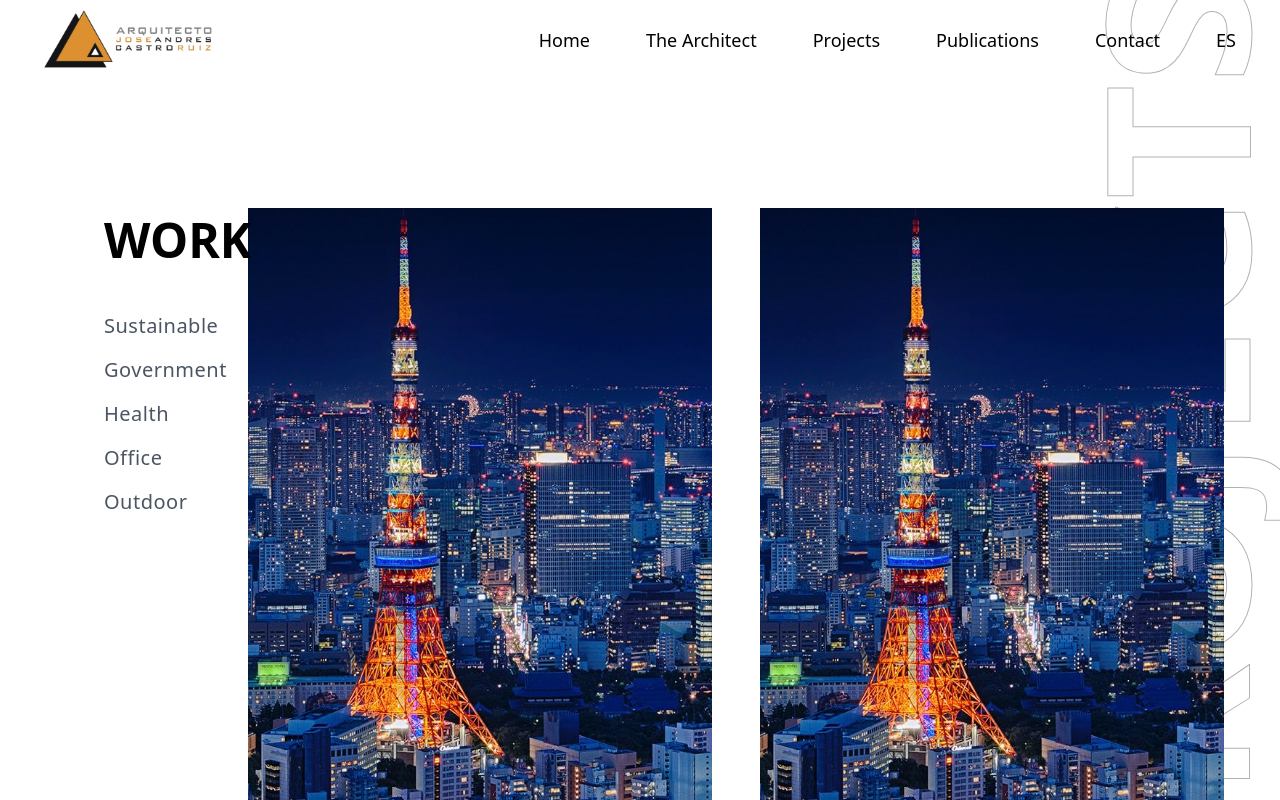
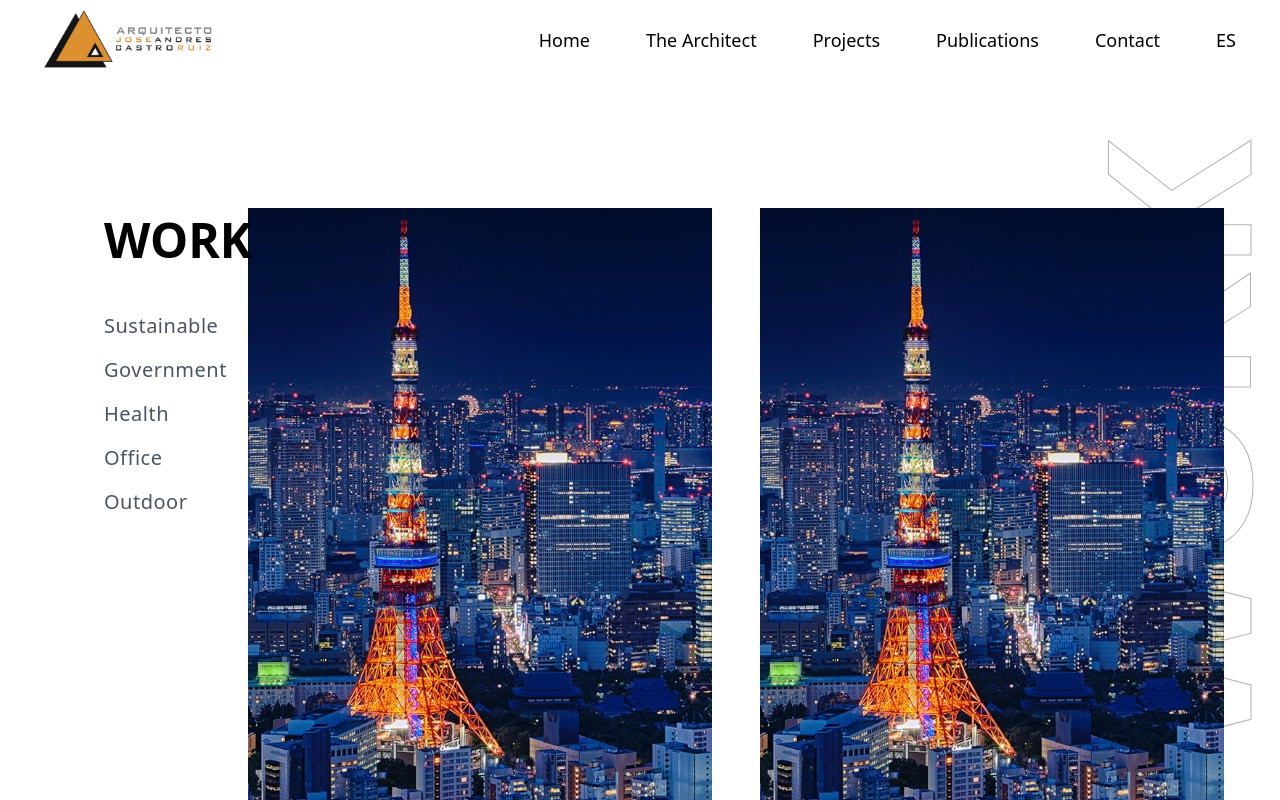
Before and after one commit to botflowlab/AndresCastroWebsite, a React (Vite) app: page /proyectos in a window 1280 px wide. Shown: the top 800 px of the page. Built offline with nearby package versions, Linux system fonts and the light colour scheme; a web font is replaced by a local one.

Commit message:
Updated Projects.jsx

```diff
--- a/src/pages/projects/Projects.jsx
+++ b/src/pages/projects/Projects.jsx
@@ -13,7 +13,7 @@ export default function Projects() {
 
       {/* Right-side Vertical Text */}
       <div className="hidden md:flex fixed right-0 top-12 h-screen w-1/6 items-center justify-center text-align-right z-0 pointer-events-none">
-        <div className="-rotate-90 text-[200px] opacity-30 text-left font-bold whitespace-nowrap text-transparent" style={{ WebkitTextStroke: '1px black'}}>PROJECTS</div>
+        <div className="-rotate-90 text-[200px] opacity-30 text-left font-bold whitespace-nowrap text-transparent" style={{ WebkitTextStroke: '1px black'}}>WORK</div>
       </div>
 
      <div className="relative pt-24 z-10 mt-16 ml-16">
```
